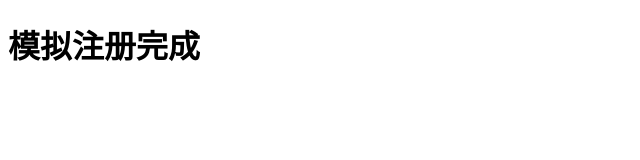
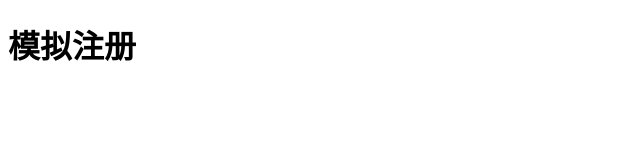
Before and after one commit to Hhhr99/project_01, a plain HTML site: page index.html in a window 1280 px wide. Shown: the whole page, without its empty margins (0-640 px from the left). Drawn offline with Linux system fonts and the light colour scheme.

Commit message:
更新注册

```diff
--- a/index.html
+++ b/index.html
@@ -1,11 +1,11 @@
 <!DOCTYPE html>
 <html lang="en">
-<head>
-	<meta charset="UTF-8">
-	<meta name="viewport" content="width=device-width, initial-scale=1.0">
-	<title>Document</title>
-</head>
-<body>
-	<h1>模拟注册完成</h1>
-</body>
+  <head>
+    <meta charset="UTF-8" />
+    <meta name="viewport" content="width=device-width, initial-scale=1.0" />
+    <title>Document</title>
+  </head>
+  <body>
+    <h1>模拟注册</h1>
+  </body>
 </html>
```
